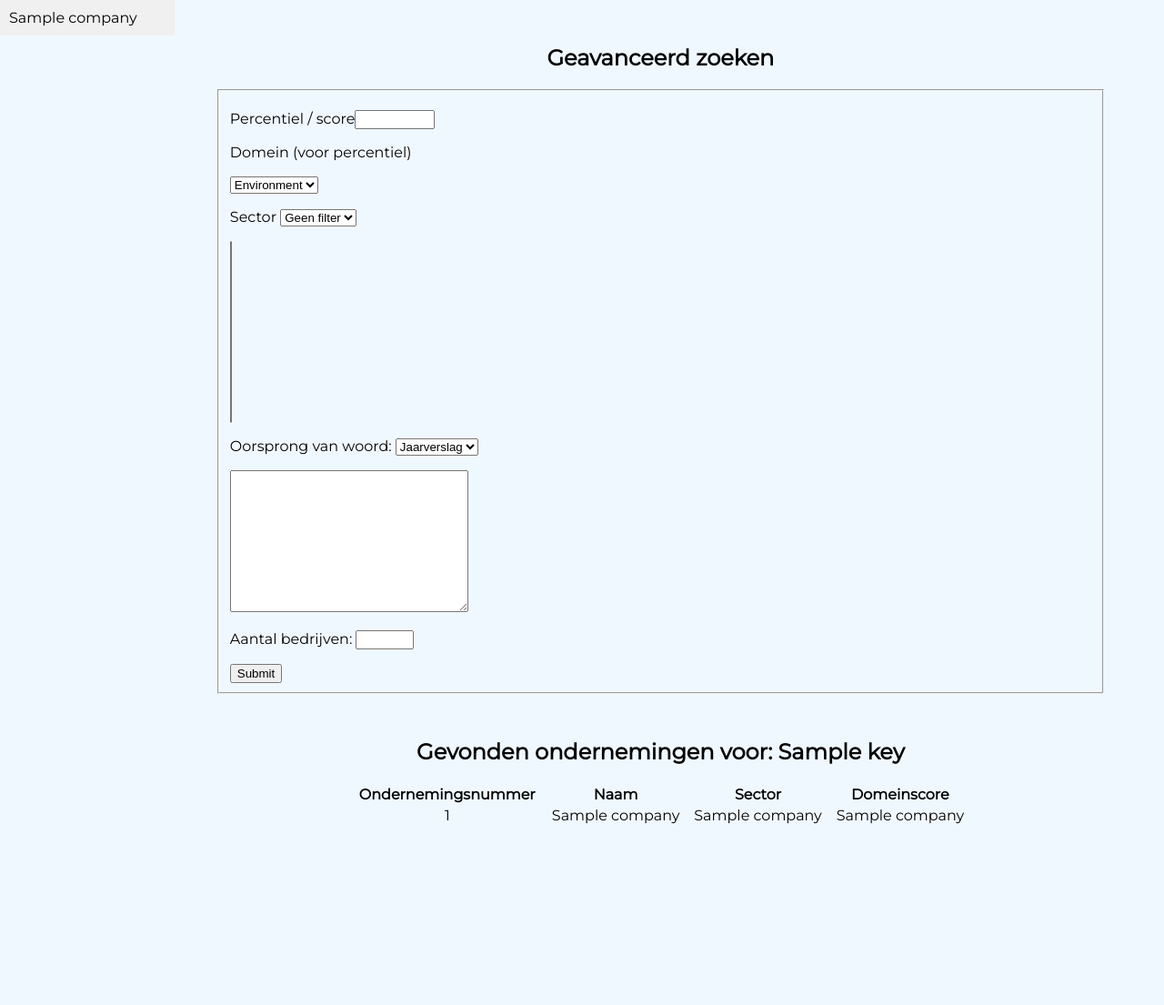
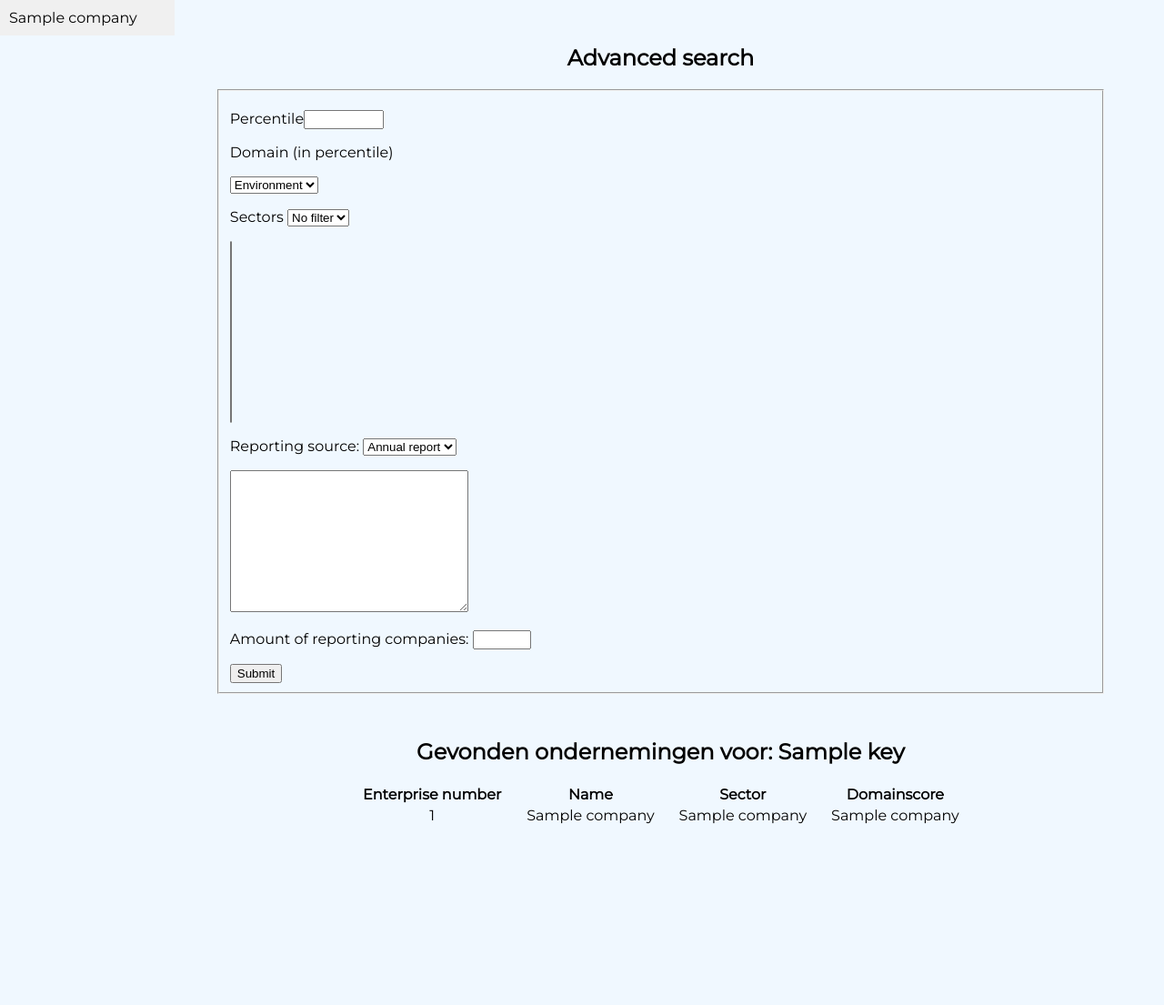
Before and after one commit to Dyashen/suor-web-replicant, a Flask app: template web-app/templates/search-engine.html in a window 1280 px wide. Shown: the whole page at 91% size. Run offline with Flask 2, Linux system fonts and the light colour scheme; the template is opened without the code that fills it: most values are stand-ins (such as "Sample title", 1, 10 or a date in 2020); some libraries are stand-ins or nearby versions.

Commit message:
update thu

```diff
--- a/web-app/app.py
+++ b/web-app/app.py
@@ -196,7 +196,7 @@ def return_search_engine():
                 left join view_website_data v on v.ondernemingsnummer = k.ondernemingsnummer
                 where
                     ts_document @@ to_tsquery('english', '{word.replace(' ','')}') and
-                    {sector_filter} and
+                    {sector_filter}
                     {results['domain']} >= {float(results['percentile'])/100}
                 order by v.{results['domain']} desc
                 limit {results['amount']};
--- a/web-app/templates/search-engine.html
+++ b/web-app/templates/search-engine.html
@@ -21,19 +21,12 @@
     </div>
 
     <div class="body-content">
-      <h2>Geavanceerd zoeken</h2>
+      <h2>Advanced search</h2>
 
       <fieldset>
         <form action="/search" method="GET">
-          <!--Naam
           <p>
-            <label for="companyname">Ondernemingsnaam</label
-            ><input type="text" name="companyname" id="" />
-          </p>-->
-
-          <!--Percentiel-->
-          <p>
-            <label for="percentile">Percentiel / score</label
+            <label for="percentile">Percentile</label
             ><input
               type="number"
               step="0.01"
@@ -45,7 +38,7 @@
           </p>
 
           <!--Domein-->
-          <label for="domain">Domein (voor percentiel)</label>
+          <label for="domain">Domain (in percentile)</label>
           <p>
             <select name="domain">
               <option value="domein_environment">Environment</option>
@@ -56,9 +49,9 @@
 
           <!--Sector-->
           <p>
-            <label for="">Sector</label>
+            <label for="">Sectors</label>
             <select name="sector" id="sector">
-              <option value="any">Geen filter</option>
+              <option value="any">No filter</option>
               {% for s in sectoren %}
               <option value="{{ s[0] }}">{{ s[0] }}</option>
               {%endfor%}
@@ -88,16 +81,15 @@
           </p>
 
           <p>
-            <label for="type">Oorsprong van woord:</label>
+            <label for="type">Reporting source:</label>
             <select name="type" id="type">
-              <option value="jaarverslag">Jaarverslag</option>
+              <option value="jaarverslag">Annual report</option>
               <option value="webdata">Website</option>
             </select>
           </p>
 
           <p><textarea name="searchwords" id="searchwords-selected" cols="30" rows="10"></textarea></p>
-          <p><label for="amount">Aantal bedrijven: </label><input required type="number" name="amount" id="amount" min="1" step="1" max="100"></p>
-
+          <p><label for="amount">Amount of reporting companies: </label><input required type="number" name="amount" id="amount" min="1" step="1" max="100"></p>
           <button type="submit">Submit</button>
         </form>
       </fieldset>
@@ -107,10 +99,10 @@
               <h2>Gevonden ondernemingen voor: {{ key }}</h2>
               <table class="results-search">
                 <tr>
-                  <th>Ondernemingsnummer</th>
-                  <th>Naam</th>
+                  <th>Enterprise number</th>
+                  <th>Name</th>
                   <th>Sector</th>
-                  <th>Domeinscore</th>
+                  <th>Domainscore</th>
                 </tr>
                 {% for company in value %}
                 <tr>
```
Also changed, not shown: web-app/templates/index.html (+8 -7 lines), web-app/templates/overzicht-bedrijf.html (+7 -7 lines), web-app/templates/overzicht-sector.html (+4 -10 lines).
